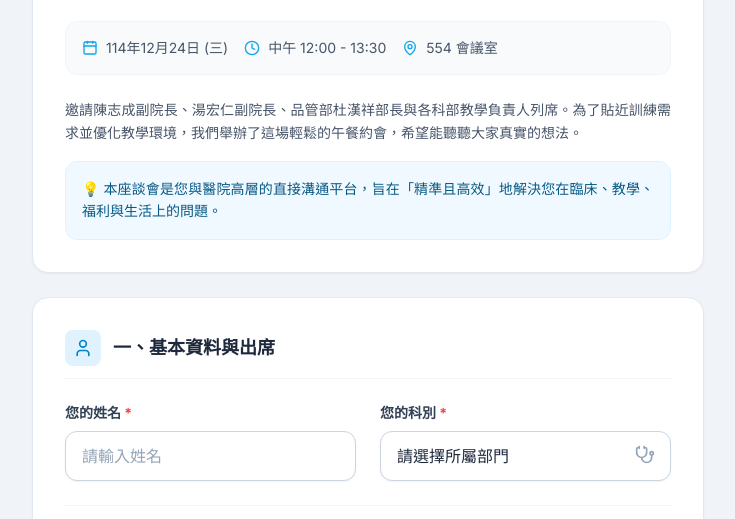
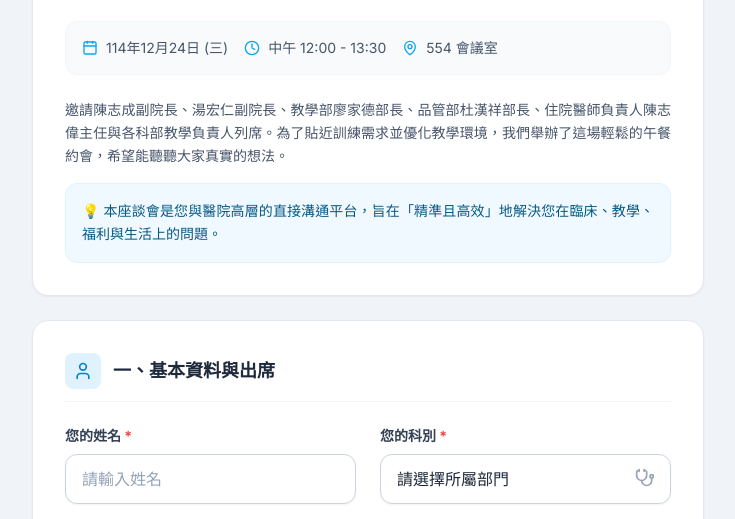
Before and after one commit to Vialin8/RMeetingRegistration, a plain HTML site: page index.html in a window 1280 px wide. Shown: the part 220-739 px from the top of the page, without its empty margins (272-1007 px from the left). Drawn offline with nearby package versions, Linux system fonts and the light colour scheme.

Commit message:
Update index.html

```diff
--- a/index.html
+++ b/index.html
@@ -162,7 +162,7 @@
 
                         <div class="mt-6 space-y-4 text-slate-600 leading-relaxed text-justify text-sm">
                            <p>
-                              邀請陳志成副院長、湯宏仁副院長、品管部杜漢祥部長與各科部教學負責人列席。為了貼近訓練需求並優化教學環境，我們舉辦了這場輕鬆的午餐約會，希望能聽聽大家真實的想法。
+                              邀請陳志成副院長、湯宏仁副院長、教學部廖家德部長、品管部杜漢祥部長、住院醫師負責人陳志偉主任與各科部教學負責人列席。為了貼近訓練需求並優化教學環境，我們舉辦了這場輕鬆的午餐約會，希望能聽聽大家真實的想法。
                            </p>
                            <p class="font-medium text-sky-800 bg-sky-50 p-4 rounded-xl border border-sky-100">
                               💡 本座談會是您與醫院高層的直接溝通平台，旨在「精準且高效」地解決您在臨床、教學、福利與生活上的問題。
```
